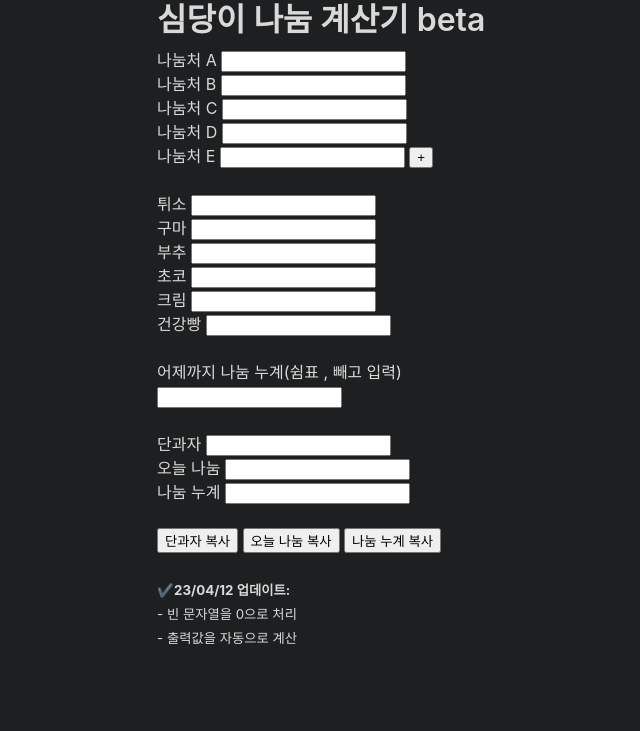
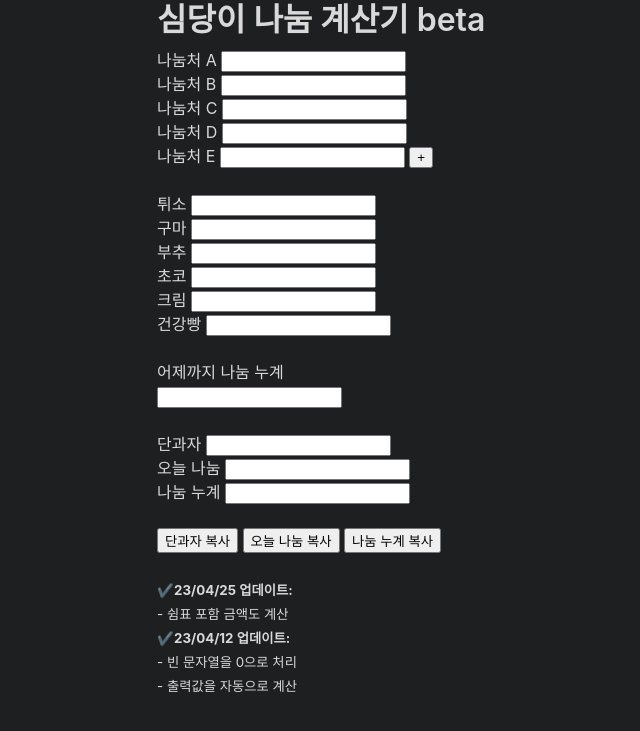
Before and after one commit to hanseodev/hanseodev.github.io, a Jekyll site: the page built from donatecal.md, in a window 1280 px wide. Shown: the top 731 px of the page, without its empty margins (147-787 px from the left). Built offline with Jekyll 4.4.1, drawn with Linux system fonts in a browser that asks for light colours; part of the change alters nothing that is shown.

Commit message:
Update donatecal.md
전날 누계에 , 포함해도 계산 가능

```diff
--- a/donatecal.md
+++ b/donatecal.md
@@ -69,7 +69,7 @@ title: 심당이 나눔 계산기 beta
 <label for="wheat">건강빵</label>
 <input type="text" pattern="\d*" id="wheat" name="wheat" oninput="calculate()"><br><br>
 
-<label for="preDonate">어제까지 나눔 누계(쉼표 , 빼고 입력)</label><br>
+<label for="preDonate">어제까지 나눔 누계</label><br>
 <input type="text" pattern="\d*" id="preDonate" name="preDonate" oninput="calculate()"><br><br>
 
 <label for="sweet">단과자</label>
@@ -83,6 +83,7 @@ title: 심당이 나눔 계산기 beta
 <button onclick="copyFormattedSumDonate()">오늘 나눔 복사</button>
 <button onclick="copyFormattedTotalDonate()">나눔 누계 복사</button><br><br>
 
+<small>✔️<b>23/04/25 업데이트:</b><br>- 쉼표 포함 금액도 계산</small><br>
 <small>✔️<b>23/04/12 업데이트:</b><br>- 빈 문자열을 0으로 처리<br>- 출력값을 자동으로 계산</small><br>
 
 <script>
@@ -109,17 +110,20 @@ title: 심당이 나눔 계산기 beta
         var choco = parseFloat(document.getElementById("choco").value) || 0;
         var cream = parseFloat(document.getElementById("cream").value) || 0;
         var wheat = parseFloat(document.getElementById("wheat").value) || 0;
-        var preDonate = parseFloat(document.getElementById("preDonate").value) || 0;
+        // var preDonate = parseFloat(document.getElementById("preDonate").value) || 0;
 
         // 쉼표 제거
 
-        var textWithoutCommasPreDonate = preDonate.replace(/,/g, "");
+        let preDonate = document.getElementById("preDonate");
+
+	    var preDonateVal = preDonate.value;
+        var withoutCommasPreDonate = Number(preDonateVal.replace(/,/g, ''));
 
         // Calculation
 
         var sumDonate = donate1 + donate2 + donate3 + donate4 + donate5 + donate6 + donate7 + donate8 + donate9 + donate10 + donate11 + donate12 + donate13 + donate14 + donate15;
         var sweet = sumDonate - tuiso - guma - buchu - choco - cream - wheat;
-        var totalDonate = sumDonate + preDonate;
+        var totalDonate = sumDonate + withoutCommasPreDonate;
 
 
 
```
